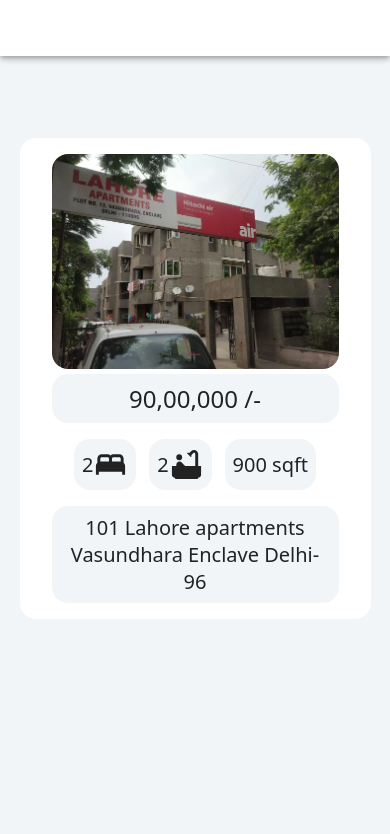
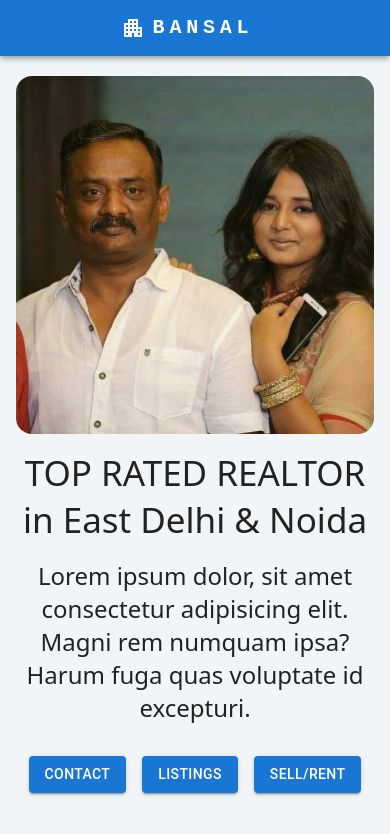
Before and after one commit to Dhananjhay/BansalProperties, a React (Create React App) app in the folder frontend/: page / in a window 390 px wide. Shown: the top 834 px of the page. Built offline with nearby package versions, Linux system fonts and the light colour scheme; the HTML template or start-up script is replaced by a standard one.

Commit message:
Added mobile compatibility

```diff
--- a/frontend/public/index.html
+++ b/frontend/public/index.html
@@ -24,7 +24,7 @@
       work correctly both with client-side routing and a non-root public URL.
       Learn how to configure a non-root public URL by running `npm run build`.
     -->
-    <title>React App</title>
+    <title>Bansal Properties</title>
   </head>
   <body>
     <noscript>You need to enable JavaScript to run this app.</noscript>
--- a/frontend/src/App.css
+++ b/frontend/src/App.css
@@ -8,7 +8,34 @@
 .form {
     background: #fff;
     border-radius: 1rem;
+    width: 90vw;
+    max-width: 1170px;
 }
+
+.introduction {
+    border-radius: 1rem;
+    padding: 1rem;
+    margin-top: 60px;
+}
+
+@media all and (max-width: 2000px) and (min-width: 700px) {
+    .introduction {
+        display: flex;
+        position: absolute;
+        left: 50%;
+        top: 50%;
+        transform: translate(-50%, -50%);
+        width: 90vw;
+        max-width: 1170px;
+    }
+}
+
+.formContainer {
+    display: 'flex';
+    flex-direction: 'row';
+    padding: '5px'
+}
+
 
 .propertyList {
     width: 90vw;
@@ -39,3 +66,16 @@
     font-size: 20px;
     padding: 0.5rem;
 }
+
+.Box {
+    display: flex;
+    flex-direction: row;
+    justify-content: space-around;
+    gap: 0.5rem;
+}
+
+@media all and (max-width: 700px) and (min-width: 320px) {
+    .Box {
+        flex-direction: column;
+    }
+}
--- a/frontend/src/App.js
+++ b/frontend/src/App.js
@@ -5,6 +5,7 @@
 import DrawerAppBar from './components/DrawerAppBar';
 import Form from './Pages/Form';
 import Listings from './Pages/Listings'
+import Introduction from './Pages/Introduction';
 
 function App() {
 
@@ -13,7 +14,6 @@
   return (
     <React.Fragment>
       <DrawerAppBar
-      option={option}
       setOption={setOption}
       />
       {
@@ -23,10 +23,11 @@
          <Form/>
        </div>
        :
-       <div className=''>
-
+       option === 'FEATURED LISTINGS'
+       ?
          <Listings/>
-       </div>
+       :
+       <Introduction setOption={setOption}/>
       }
 
     </React.Fragment>
--- a/frontend/src/Pages/Form.js
+++ b/frontend/src/Pages/Form.js
@@ -8,6 +8,8 @@
 import FormControl from '@mui/material/FormControl';
 import FormLabel from '@mui/material/FormLabel';
 import { Button } from '@mui/material';
+
+import '../App.css'
 
 const Form = () => {
 
@@ -56,15 +58,12 @@
     <Box
       component="form"
       margin={1}
-      sx={{
-        display: 'flex',
-        flexDirection: 'row',
-        padding: '5px'
-      }}
+      className='Box'
     >
         <Box
         sx={{
             margin: '2px',
+            gap: '1rem',
             display: 'flex',
             flexDirection: 'column',
             justifyContent: 'flex-start'
@@ -91,9 +90,6 @@
             shrink: true,
         }}
         fullWidth
-        sx={{
-            marginTop:'10px'
-        }}
         onChange={handleChange}
         disabled={propType === 'commercial'}
         />
@@ -106,15 +102,15 @@
             shrink: true,
         }}
         fullWidth
-        sx={{
-            marginTop:'10px'
-        }}
         onChange={handleChange}
         />
         </Box>
         <Box
         sx={{
-            margin: '2px'
+            margin: '2px',
+            gap: '0.8rem',
+            display: 'flex',
+            flexDirection:'column'
         }}
         >
     <TextField
@@ -131,9 +127,6 @@
         label="Price"
         variant="outlined"
         fullWidth
-        sx={{
-        marginTop: '10px'
-        }}
         onChange={handleChange}
     />
         </Box>
@@ -141,7 +134,6 @@
             <Box
         sx={{
             margin: '7px',
-            textAlign: 'center',
             display: 'flex',
             justifyContent: 'space-evenly'
         }}
--- /dev/null
+++ b/frontend/src/Pages/Introduction.js
@@ -0,0 +1,110 @@
+import React, { useState } from 'react'
+
+import profile from '../image/singham.jpg'
+import { Button } from '@mui/material'
+import Menu from '@mui/material/Menu';
+import EmailIcon from '@mui/icons-material/Email';
+import MenuItem from '@mui/material/MenuItem';
+import ListItemText from '@mui/material/ListItemText';
+import ListItemIcon from '@mui/material/ListItemIcon';
+import CallIcon from '@mui/icons-material/Call';
+
+
+const Introduction = ({setOption}) => {
+
+  const [anchorEl, setAnchorEl] = useState(null);
+  const open = anchorEl;
+
+  const handleClick = (e) => {
+    setAnchorEl(e.currentTarget);
+  };
+
+  const handleClose = () => {
+    setAnchorEl(null);
+  };
+
+
+  return (
+    <div className='introduction'>
+        <div>
+        <img
+        src={profile}
+        alt='Profile Photo'
+        style={{
+            width: '100%',
+            borderRadius: '1rem'
+        }}
+        />
+      </div>
+      <div style={{
+        fontSize: '35px',
+        textAlign: 'center',
+        marginTop: '10px'
+      }}>
+        <p>
+            TOP RATED REALTOR
+        </p>
+        <p style={{
+            marginBottom: '1rem'
+        }}>
+            in East Delhi & Noida
+        </p>
+        <p style={{
+            fontSize: '24px',
+            marginBottom: '2rem'
+        }}>
+            Lorem ipsum dolor, sit amet consectetur adipisicing elit. Magni rem numquam ipsa? Harum fuga quas voluptate id excepturi.
+        </p>
+        <div style={{
+            display: 'flex',
+            gap: '1rem',
+            justifyContent: 'center'
+        }}>
+
+        <Button
+        id="basic-button"
+        aria-controls={open ? 'basic-menu' : undefined}
+        aria-haspopup="true"
+        aria-expanded={open ? 'true' : undefined}
+        onClick={handleClick}
+        variant='contained'
+      >
+        CONTACT
+      </Button>
+      <Menu
+        id="basic-menu"
+        anchorEl={anchorEl}
+        open={open}
+        onClose={handleClose}
+        MenuListProps={{
+          'aria-labelledby': 'basic-button',
+        }}
+      >
+        <MenuItem>
+          <ListItemIcon>
+            <CallIcon fontSize="small" />
+          </ListItemIcon>
+          <ListItemText>9711887400</ListItemText>
+        </MenuItem>
+        <MenuItem>
+          <ListItemIcon>
+            <EmailIcon fontSize="small" />
+          </ListItemIcon>
+          <ListItemText>sanjeev.bansal71@yahoo.com</ListItemText>
+        </MenuItem>
+      </Menu>
+
+      <Button variant='contained' onClick={()=>setOption('FEATURED LISTINGS')}>
+        LISTINGS
+      </Button>
+
+      <Button variant='contained' onClick={()=>setOption('SELL/RENT')}>
+        SELL/RENT
+      </Button>
+    </div>
+      </div>
+    </div>
+  )
+}
+
+export default Introduction
--- a/frontend/src/Pages/Listings.js
+++ b/frontend/src/Pages/Listings.js
@@ -18,7 +18,7 @@
 
     <div
     style={{
-      marginTop: '5%',
+      marginTop: '60px',
       display: 'flex',
       justifyContent:'center'
       }}>
--- a/frontend/src/components/DrawerAppBar.js
+++ b/frontend/src/components/DrawerAppBar.js
@@ -1,45 +1,40 @@
 import React from 'react'
-import { useState } from 'react'
 
 import AppBar from '@mui/material/AppBar';
-import Box from '@mui/material/Box';
-import CssBaseline from '@mui/material/CssBaseline';
 import Toolbar from '@mui/material/Toolbar';
 import Typography from '@mui/material/Typography';
-import Button from '@mui/material/Button';
+import ApartmentIcon from '@mui/icons-material/Apartment';
+import Container from '@mui/material/Container';
 
-const navItems = ['FEATURED LISTINGS', 'SELL/RENT'];
-
-const DrawerAppBar = (props) => {
-
-    const {option, setOption} = props;
+const DrawerAppBar = ({setOption}) => {
 
   return (
-        <Box>
-        <AppBar component="nav" sx={{backgroundColor: 'white'}}>
-            <Toolbar>
-            <Typography
-            variant="h4"
-            component="div"
-            sx={{ flexGrow: 1, display: { xs: 'none', sm: 'block' }, color: 'black' }}
-            >
-            BANSAL PROPERTIES
+        <AppBar component="static">
+        <Container maxWidth="xl">
+        <Toolbar disableGutters sx={{
+           justifyContent: 'center'
+        }}>
+          <ApartmentIcon sx={{ mr: 1 }} />
+          <Typography
+            variant="h6"
+            noWrap
+            component="a"
+            onClick={()=>setOption('')}
+            sx={{
+              mr: 2,
+              fontFamily: 'monospace',
+              fontWeight: 700,
+              letterSpacing: '.3rem',
+              color: 'inherit',
+              textDecoration: 'none',
+              cursor: 'pointer',
+            }}
+          >
+            BANSAL
           </Typography>
-          <Box sx={{ display: { xs: 'none', sm: 'block' } }}>
-            {navItems.map((item) => (
-              option === item ?
-              <Button key={item} sx={{ color: 'black', margin: '2px'}} variant='contained'>
-                {item}
-              </Button>
-              :
-              <Button key={item} sx={{ color: 'black', margin: '2px'}} onClick={() => setOption(item)}>
-              {item}
-              </Button>
-              ))}
-          </Box>
-            </Toolbar>
+          </Toolbar>
+          </Container>
         </AppBar>
-        </Box>
   )
 }
 
```
Also changed, not shown: frontend/src/image/singham.jpg (added).
